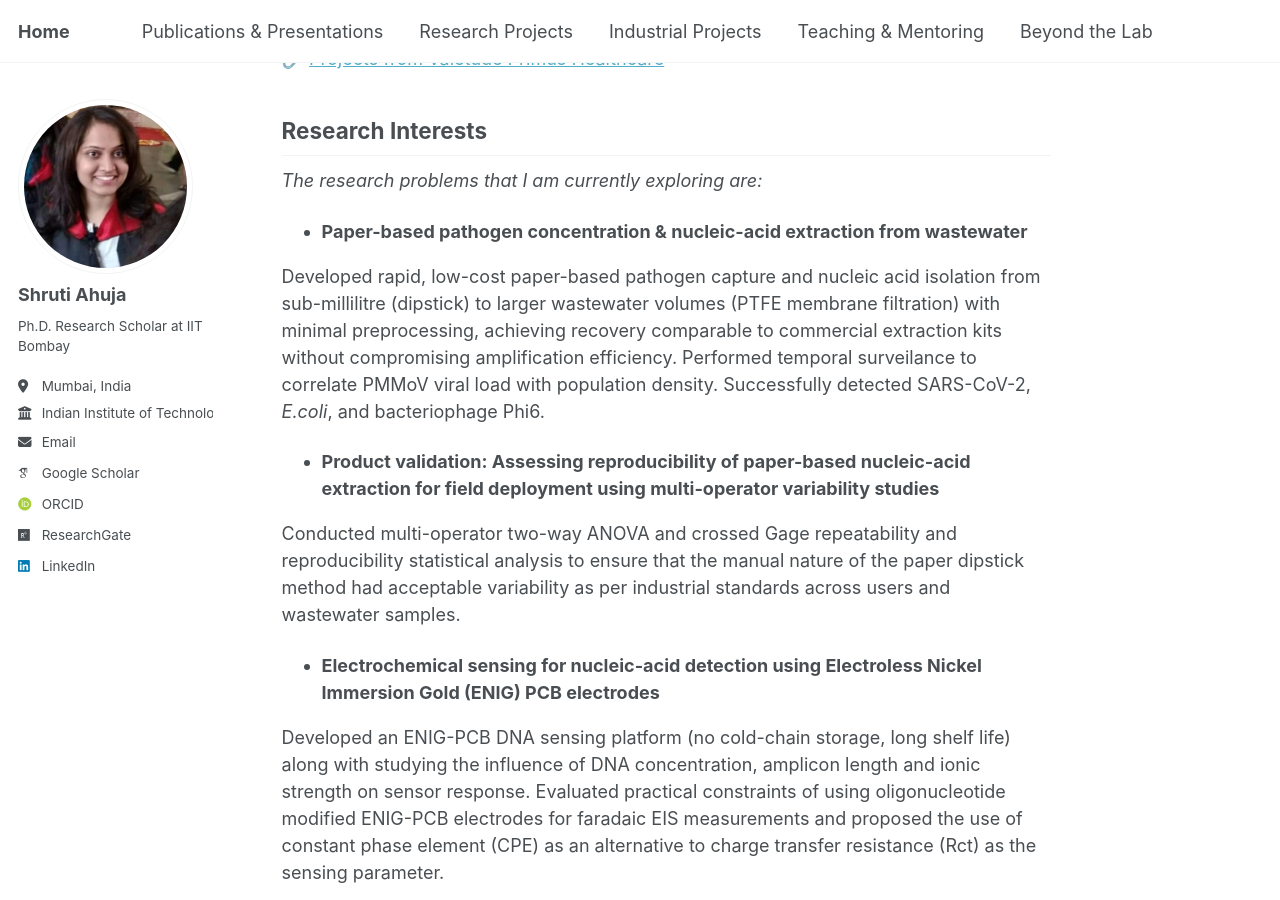
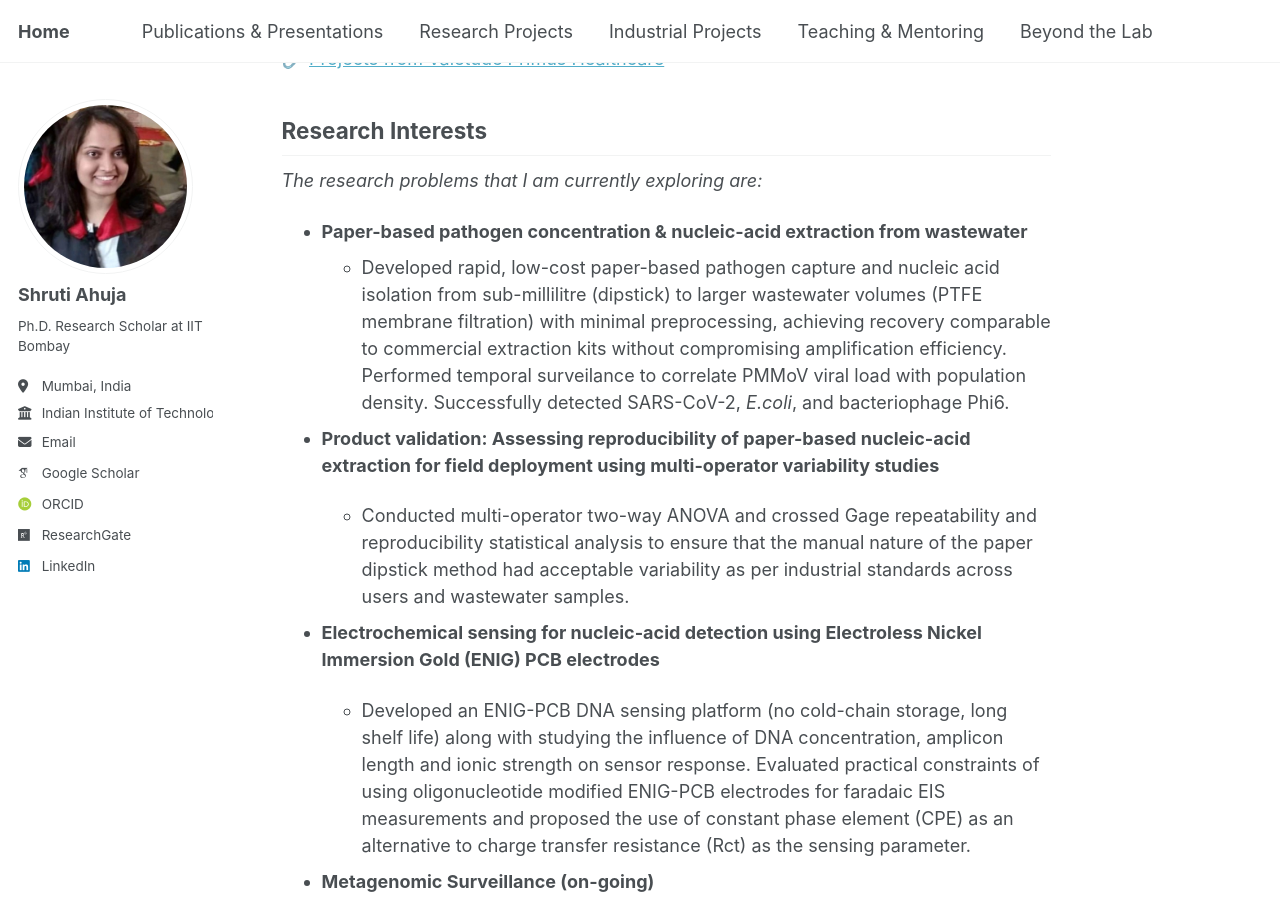
Before and after one commit to shrutiahuja/shrutiahuja.github.io, a Jekyll site: the page built from _pages/about.md, in a window 1280 px wide and 900 px high, scrolled down 935 px. Built offline with Jekyll 4.4.1, drawn with Linux system fonts in a browser that asks for light colours; some web fonts are replaced; a script that is not in the unit is left out.

```diff
--- a/_pages/about.md
+++ b/_pages/about.md
@@ -26,20 +26,19 @@ Quick Links
 *The research problems that I am currently exploring are:*
 
 - **Paper-based pathogen concentration & nucleic-acid extraction from wastewater**
-
-Developed rapid, low-cost paper-based pathogen capture and nucleic acid isolation from sub-millilitre (dipstick) to larger wastewater volumes (PTFE membrane filtration) with minimal preprocessing, achieving recovery comparable to commercial extraction kits without compromising amplification efficiency. Performed temporal surveilance to correlate PMMoV viral load with population density. Successfully detected SARS-CoV-2, *E.coli*, and bacteriophage Phi6.
+  - Developed rapid, low-cost paper-based pathogen capture and nucleic acid isolation from sub-millilitre (dipstick) to larger wastewater volumes (PTFE membrane filtration) with minimal preprocessing, achieving recovery comparable to commercial extraction kits without compromising amplification efficiency. Performed temporal surveilance to correlate PMMoV viral load with population density. Successfully detected SARS-CoV-2, *E.coli*, and bacteriophage Phi6.
 
 - **Product validation: Assessing reproducibility of paper-based nucleic-acid extraction for field deployment using multi-operator variability studies**
 
-Conducted multi-operator two-way ANOVA and crossed Gage repeatability and reproducibility statistical analysis to ensure that the manual nature of the paper dipstick method had acceptable variability as per industrial standards across users and wastewater samples.
+  - Conducted multi-operator two-way ANOVA and crossed Gage repeatability and reproducibility statistical analysis to ensure that the manual nature of the paper dipstick method had acceptable variability as per industrial standards across users and wastewater samples.
 
 - **Electrochemical sensing for nucleic-acid detection using Electroless Nickel Immersion Gold (ENIG) PCB electrodes**
 
-Developed an ENIG-PCB DNA sensing platform (no cold-chain storage, long shelf life) along with studying the influence of DNA concentration, amplicon length and ionic strength on sensor response. Evaluated practical constraints of using oligonucleotide modified ENIG-PCB electrodes for faradaic EIS measurements and proposed the use of constant phase element (CPE) as an alternative to charge transfer resistance (Rct) as the sensing parameter.
+  - Developed an ENIG-PCB DNA sensing platform (no cold-chain storage, long shelf life) along with studying the influence of DNA concentration, amplicon length and ionic strength on sensor response. Evaluated practical constraints of using oligonucleotide modified ENIG-PCB electrodes for faradaic EIS measurements and proposed the use of constant phase element (CPE) as an alternative to charge transfer resistance (Rct) as the sensing parameter.
 
 - **Metagenomic Surveillance (on-going)**
 
-Optimizing bacterial concentration and DNA capture using paper dipsticks for 16S rRNA sequencing and metagenomic profiling of wastewater samples from residential areas in Mumbai, India.
+  - Optimizing bacterial concentration and DNA capture using paper dipsticks for 16S rRNA sequencing and metagenomic profiling of wastewater samples from residential areas in Mumbai, India.
 
 ***The research problems that I wish to explore in the future:***
 
```
